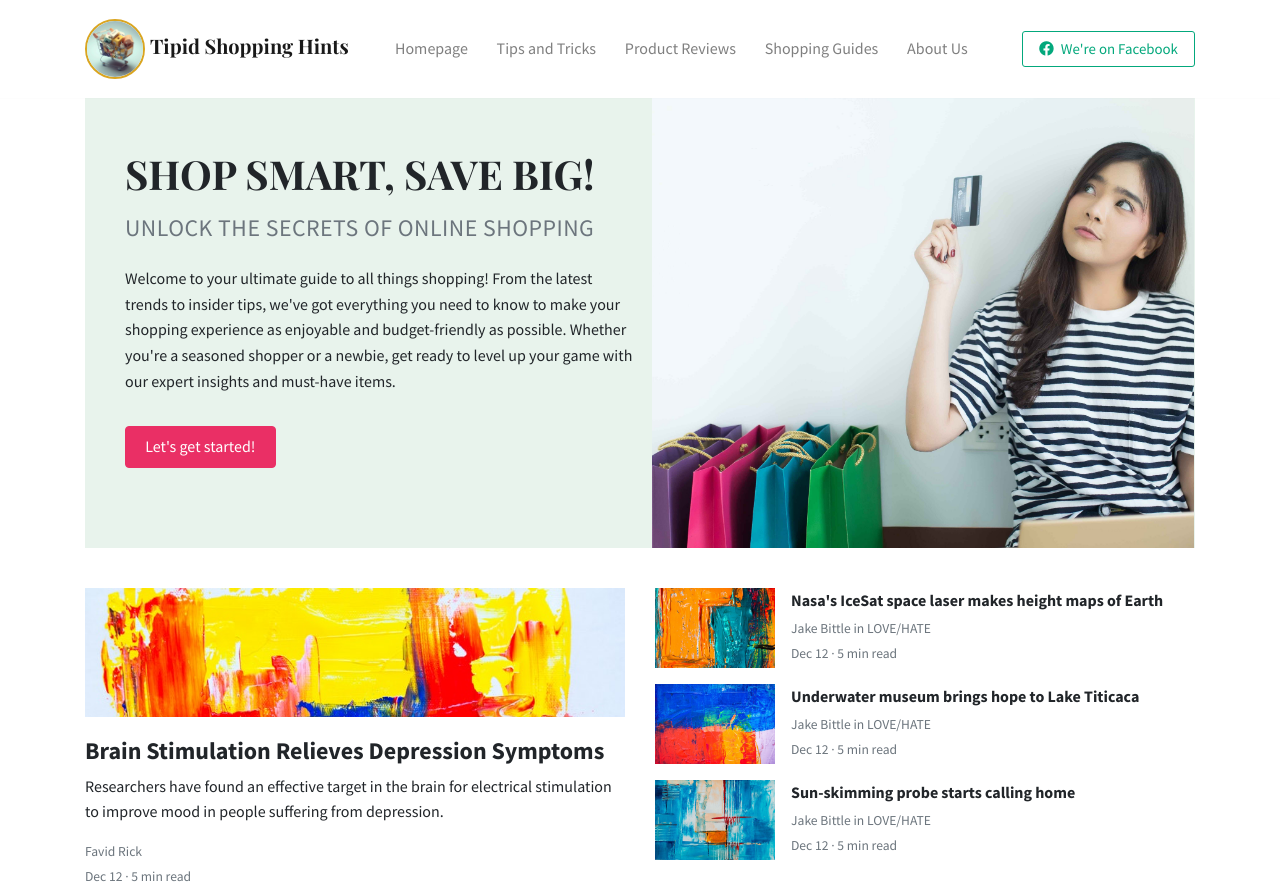
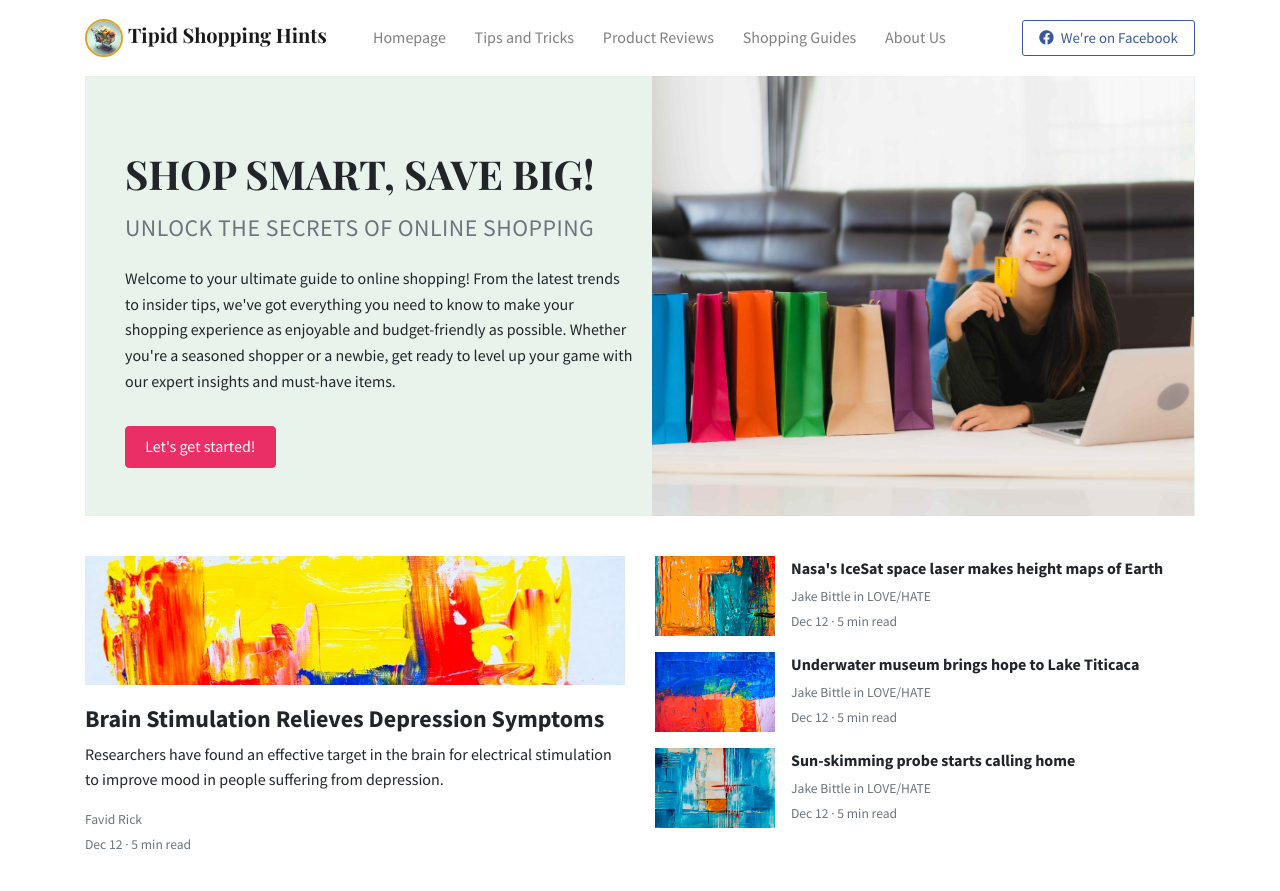
Before and after one commit to jess-alejo/tipid-shopping-hints, a website: page index.html in a window 1280 px wide. Shown: the top 891 px of the page. Drawn offline with nearby package versions, Linux system fonts and the light colour scheme.

Commit message:
Customize navbar

```diff
--- a/assets/css/custom.css
+++ b/assets/css/custom.css
@@ -1,6 +1,23 @@
 .brand-logo {
-  height: 60px;
-  width: 60px;
+  height: 38px;
+  width: 38px;
   border: 2px solid goldenrod;
   border-radius: 50%;
 }
+
+.navbar .facebook .nav-link {
+  color: #3b5998 !important;
+  border: 1px solid #3b5998;
+  padding: 0.3rem 1rem;
+  border-radius: 3px;
+  font-size: 0.93rem;
+}
+
+.facebook .nav-link:hover {
+  background: #3b5998;
+  color: #fff !important;
+}
+
+.navbar-brand .tsh {
+  font-family: Arial, Helvetica, sans-serif;
+}
--- a/index.html
+++ b/index.html
@@ -20,13 +20,6 @@
       rel="stylesheet"
     />
     <!-- Font Awesome Icons -->
-    <!-- <link
-      rel="stylesheet"
-      href="https://use.fontawesome.com/releases/v5.3.1/css/all.css"
-      integrity="sha384-mzrmE5qonljUremFsqc01SB46JvROS7bZs3IO2EmfFsd15uHvIt+Y8vEf7N7fWAU"
-      crossorigin="anonymous"
-    /> -->
-
     <link
       rel="stylesheet"
       href="https://cdnjs.cloudflare.com/ajax/libs/font-awesome/6.3.0/css/all.min.css"
@@ -45,7 +38,7 @@ NAVBAR
 --------------------------------------->
     <nav class="topnav navbar navbar-expand-lg navbar-light bg-white fixed-top">
       <div class="container">
-        <a class="navbar-brand" href="./index.html">
+        <a class="navbar-brand tsh" href="./index.html">
           <img src="assets/img/shopping-cart.jpg" alt="" class="brand-logo" />
           <strong>Tipid Shopping Hints</strong>
         </a>
@@ -83,7 +76,7 @@ NAVBAR
             </li>
           </ul>
           <ul class="navbar-nav ml-auto d-flex align-items-center">
-            <li class="nav-item highlight">
+            <li class="nav-item facebook">
               <a
                 class="nav-link"
                 href="https://www.facebook.com/tipidshoppinghints"
@@ -108,7 +101,7 @@ HEADER
       >
         <div class="pl-4 pr-0 h-100 tofront">
           <div class="row justify-content-between">
-            <div class="col-md-6 pt-6 pb-6 align-self-center">
+            <div class="col-md-6 pt-6 pb-5 align-self-center">
               <h1 class="secondfont mb-3 font-weight-bold text-uppercase">
                 Shop Smart, Save Big!
               </h1>
@@ -118,7 +111,7 @@ HEADER
                 >
               </h3>
               <p class="mb-3 pt-3 pr-1 pb-3">
-                Welcome to your ultimate guide to all things shopping! From the
+                Welcome to your ultimate guide to online shopping! From the
                 latest trends to insider tips, we've got everything you need to
                 know to make your shopping experience as enjoyable and
                 budget-friendly as possible. Whether you're a seasoned shopper
@@ -133,7 +126,7 @@ HEADER
               class="col-md-6 d-none d-md-block pr-0"
               style="
                 background-size: cover;
-                background-image: url(./assets/img/young-asian-woman-holding-credit-card-with-her-laptop-shopping-bags-online-shopping.jpg);
+                background-image: url(./assets/img/portrait-beautiful-young-asian-woman-with-shopping-bag-credit-card.jpg);
               "
             ></div>
           </div>
@@ -347,14 +340,13 @@ FOOTER
       <footer class="bg-white border-top p-3 text-muted small">
         <div class="row align-items-center justify-content-between">
           <div>
-            <span class="navbar-brand mr-2"
+            <span
               ><strong>Tipid Shopping Hints</strong></span
             >
-            Copyright &copy;
+            &copy;
             <script>
               document.write(new Date().getFullYear())
             </script>
-            . All rights reserved.
           </div>
           <div>
             <a href="./privacy" class="text-muted">Privacy Policy</a>
```
Also changed, not shown: assets/img/portrait-beautiful-young-asian-woman-with-shopping-bag-credit-card.jpg (added).
